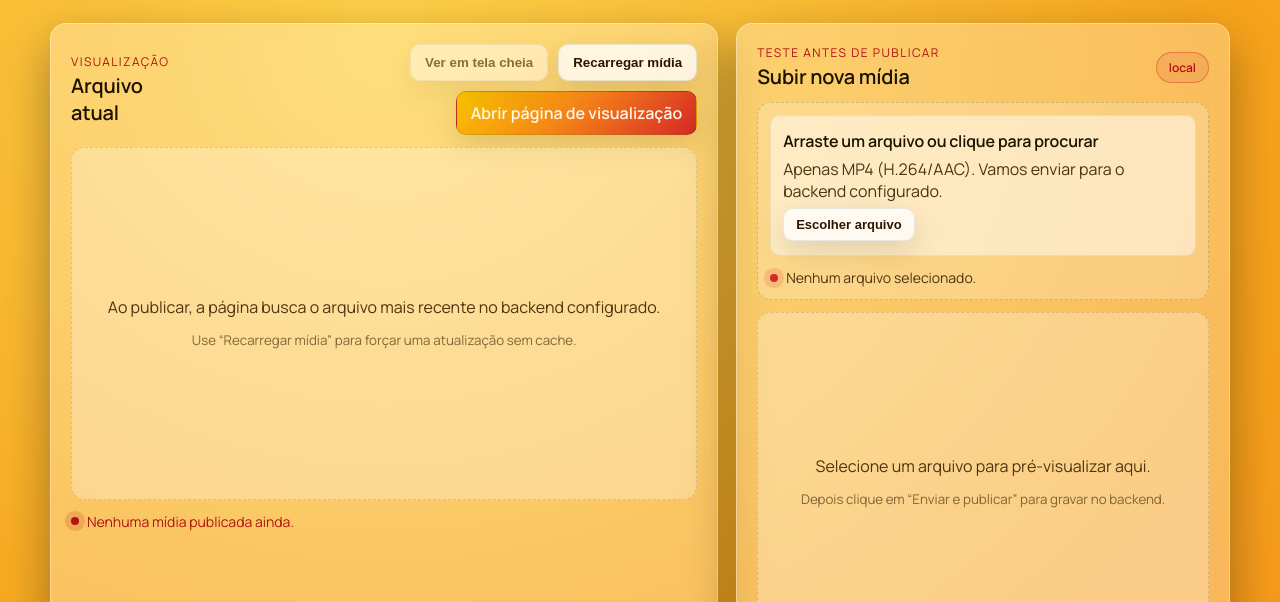
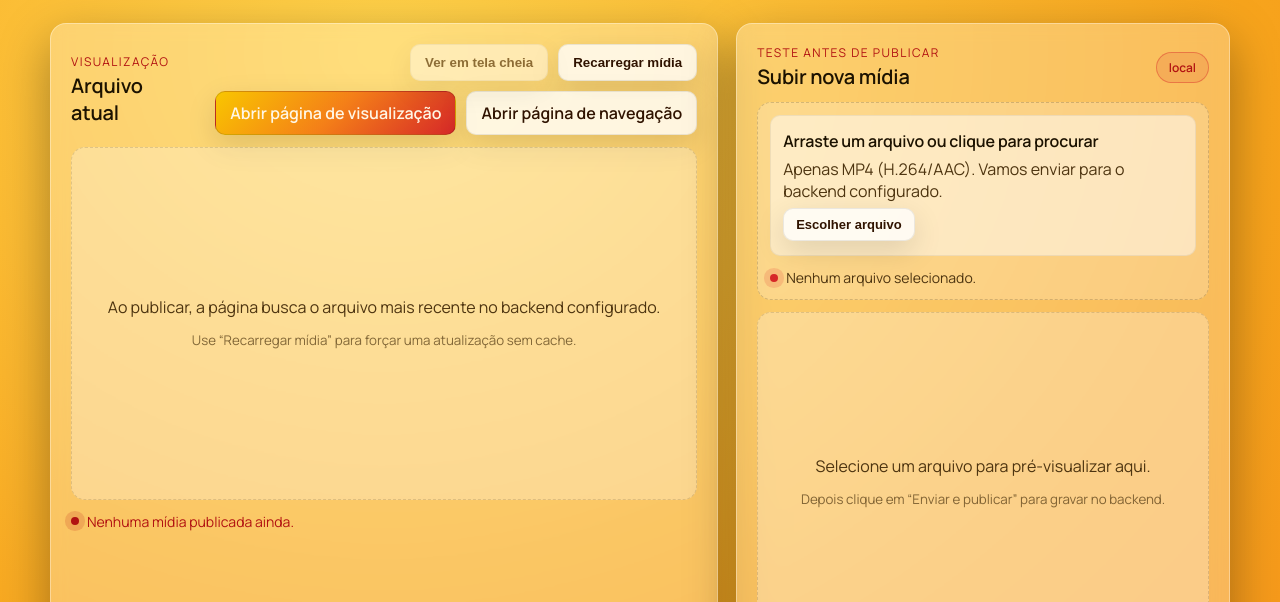
Before and after one commit to ageumendes/Tigre, a website: page index.html in a window 1280 px wide. Shown: the part 198-800 px from the top of the page. Drawn offline with Linux system fonts and the light colour scheme; no server answers.

Commit message:
gpt envio de mac

```diff
--- a/index.html
+++ b/index.html
@@ -28,6 +28,7 @@
             <button id="view-live-button" class="ghost-button" disabled>Ver em tela cheia</button>
             <button id="refresh-button" class="ghost-button">Recarregar mídia</button>
             <a class="ghost-button primary" href="viewer.html" target="_blank" rel="noopener">Abrir página de visualização</a>
+            <a class="ghost-button" href="captive.html" target="_blank" rel="noopener">Abrir página de navegação</a>
           </div>
         </div>
 
```
Also changed, not shown: captive.html (+3 -1 lines).
